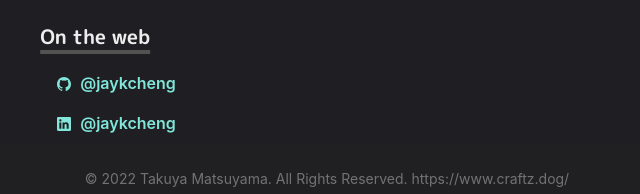
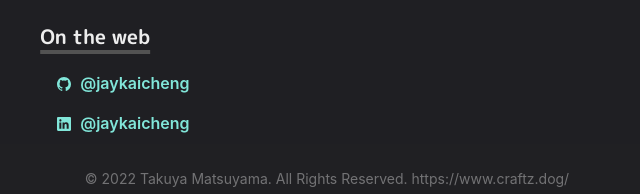
Before and after one commit to jaykaicheng/jaykaicheng-homepage, a Next.js app: page / in a window 1280 px wide. Shown: the part 998-1192 px from the top of the page, without its empty margins (313-953 px from the left). Built offline with nearby package versions, Linux system fonts and the light colour scheme.

Commit message:
added ai to my name

```diff
--- a/app/page.js
+++ b/app/page.js
@@ -157,7 +157,7 @@ export default function Home() {
                   colorScheme="teal"
                   leftIcon={<Icon as={IoLogoGithub}
                   />}>
-                    @jaykcheng
+                    @jaykaicheng
                 </Button>
               </Link>
             </ListItem>
@@ -168,7 +168,7 @@ export default function Home() {
                   colorScheme="teal"
                   leftIcon={<Icon as={IoLogoLinkedin}
                   />}>
-                    @jaykcheng
+                    @jaykaicheng
                 </Button>
               </Link>
             </ListItem>
```
